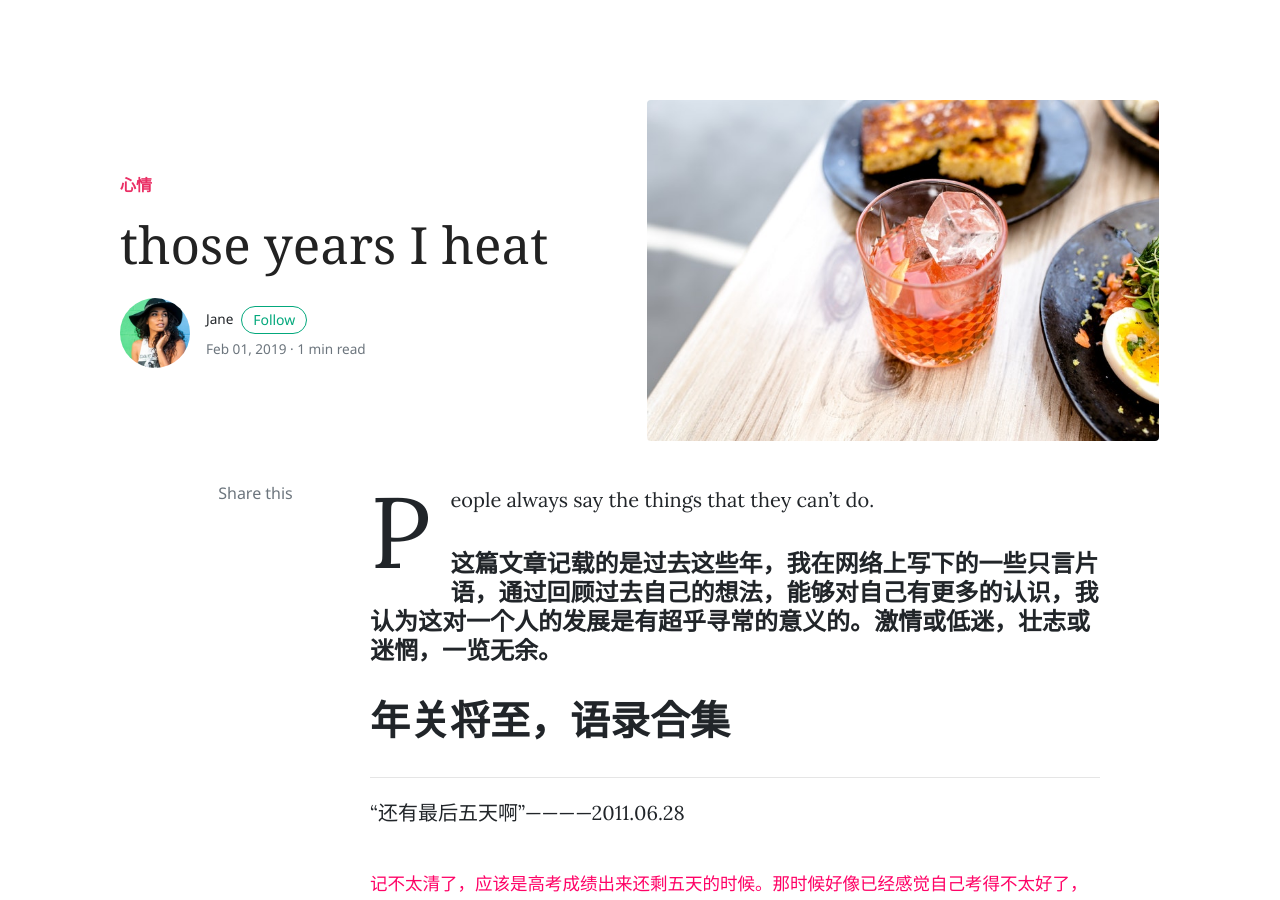
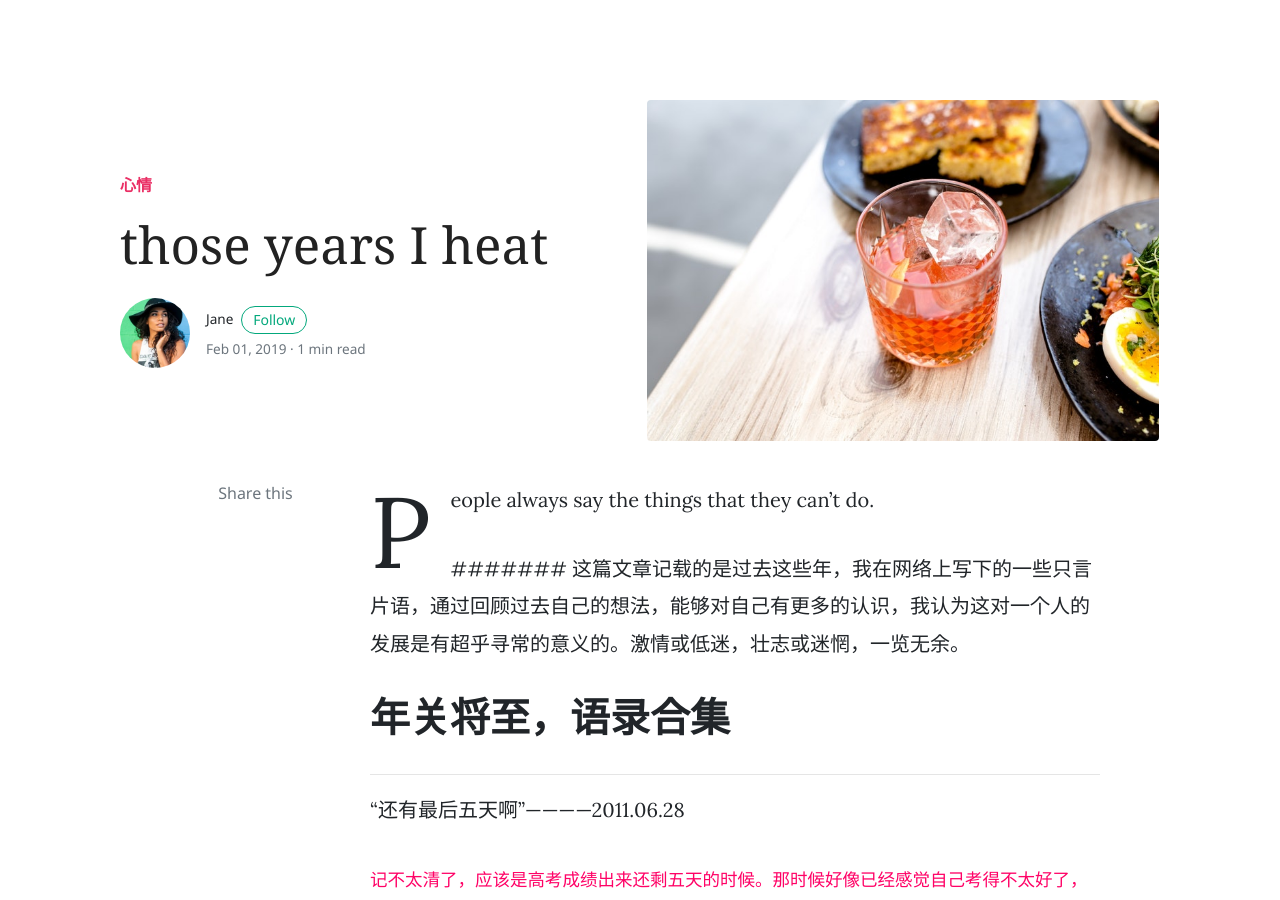
Before and after one commit to FunkyEric/FunkyEric.github.io, a Jekyll site: the page built from _posts/2019-02-01-thoseYearsIheat.md, in a window 1280 px wide and 900 px high. Built offline with Jekyll 4.4.1, drawn with Linux system fonts in a browser that asks for light colours; nearby versions of some CDN libraries; comment, search, counter and statistics services are not loaded.

```diff
--- a/_posts/2019-02-01-thoseYearsIheat.md
+++ b/_posts/2019-02-01-thoseYearsIheat.md
@@ -9,7 +9,7 @@
 
 People always say the things that they can't do.
 
-#### 这篇文章记载的是过去这些年，我在网络上写下的一些只言片语，通过回顾过去自己的想法，能够对自己有更多的认识，我认为这对一个人的发展是有超乎寻常的意义的。激情或低迷，壮志或迷惘，一览无余。
+####### 这篇文章记载的是过去这些年，我在网络上写下的一些只言片语，通过回顾过去自己的想法，能够对自己有更多的认识，我认为这对一个人的发展是有超乎寻常的意义的。激情或低迷，壮志或迷惘，一览无余。
 
 # 年关将至，语录合集
 
```
